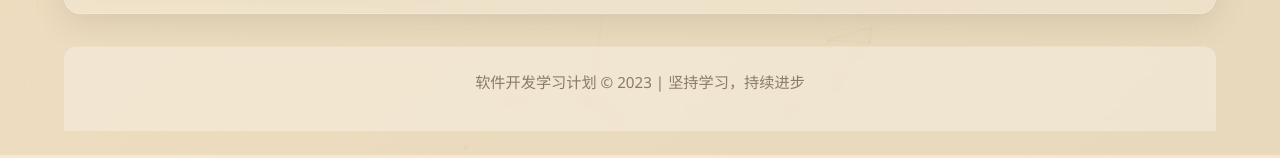
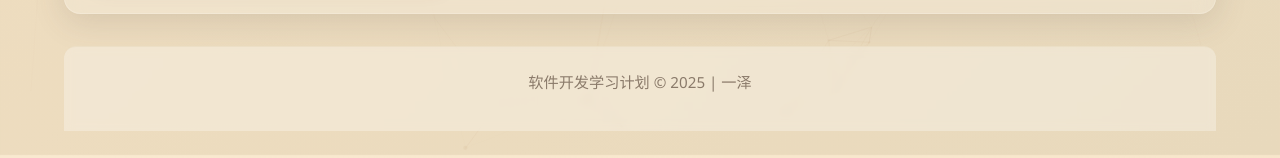
Before and after one commit to itspomme7/ruanjian3, a plain HTML site: page index.html in a window 1280 px wide. Shown: the part 5331-5489 px from the top of the page. Drawn offline with nearby package versions, Linux system fonts and the light colour scheme.

Commit message:
Update footer copyright year and text

```diff
--- a/index.html
+++ b/index.html
@@ -775,7 +775,7 @@
         </section>
 
         <footer>
-            <p>软件开发学习计划 &copy; 2023 | 坚持学习，持续进步</p>
+            <p>软件开发学习计划 &copy; 2025 | 一泽</p>
         </footer>
     </div>
 
```
